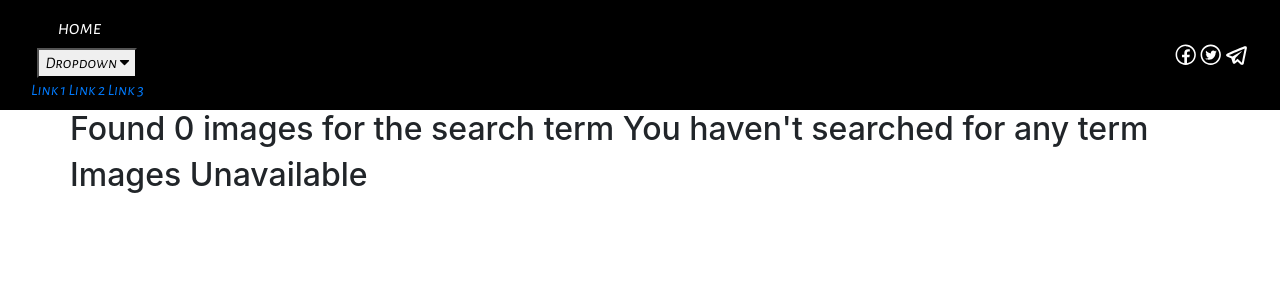
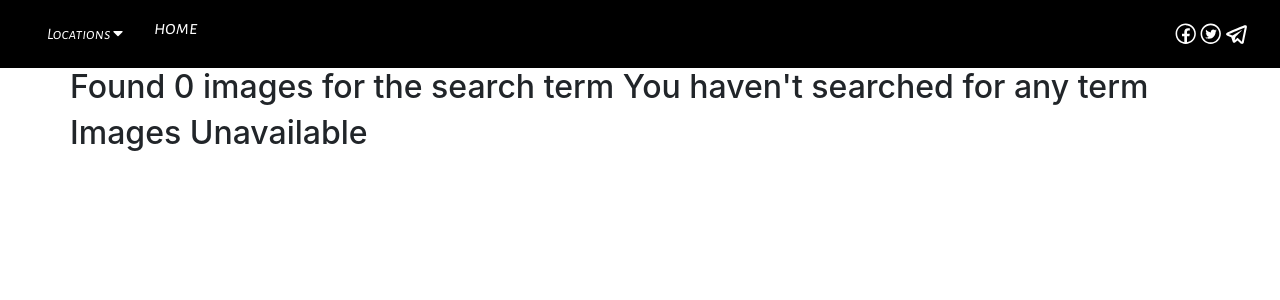
Before and after one commit to Isaacg94/Gallery, a Django app: page /search/ in a window 1280 px wide. Shown: the top 300 px of the page. Run offline with Django 3.2, Linux system fonts and the light colour scheme; some libraries are stand-ins or nearby versions.

Commit message:
rename dropdown list to location

```diff
--- a/mygallery/templates/navbar.html
+++ b/mygallery/templates/navbar.html
@@ -14,7 +14,7 @@
             <div class="navbar-header">
                 <a class="navbar-brand" href="{% url 'gallery' %}" style="font-family: 'Alegreya Sans SC', sans-serif; color: #fff;">home</a>
                 <div class="dropdown" style="font-family: 'Alegreya Sans SC', sans-serif; color: #fff;">
-                        <button class="dropbtn" onclick="myFunction()">Dropdown
+                        <button class="dropbtn" onclick="myFunction()">Locations
                           <i class="fa fa-caret-down"></i>
                         </button>
                         <div class="dropdown-content" id="myDropdown">
--- a/static/css/basegallery.css
+++ b/static/css/basegallery.css
@@ -6,7 +6,47 @@
   padding: 0 15px;
 
 }
+.dropdown {
+  float: left;
+  overflow: hidden;
+}
 
+.dropdown .dropbtn {
+  cursor: pointer;
+  font-size: 16px;
+  border: none;
+  outline: none;
+  color: white;
+  padding: 14px 16px;
+  background-color: inherit;
+  font-family: inherit;
+  margin: 0;
+}
+.dropdown-content {
+  display: none;
+  position: absolute;
+  background-color: #f9f9f9;
+  min-width: 160px;
+  box-shadow: 0px 8px 16px 0px rgba(0,0,0,0.2);
+  z-index: 1;
+}
+
+.dropdown-content a {
+  float: none;
+  color: black;
+  padding: 12px 16px;
+  text-decoration: none;
+  display: block;
+  text-align: left;
+}
+
+.dropdown-content a:hover {
+  background-color: #ddd;
+}
+
+.show {
+  display: block;
+}
 
 @media (min-width: 768px) {
   .navbar-nav>li>a {
```
